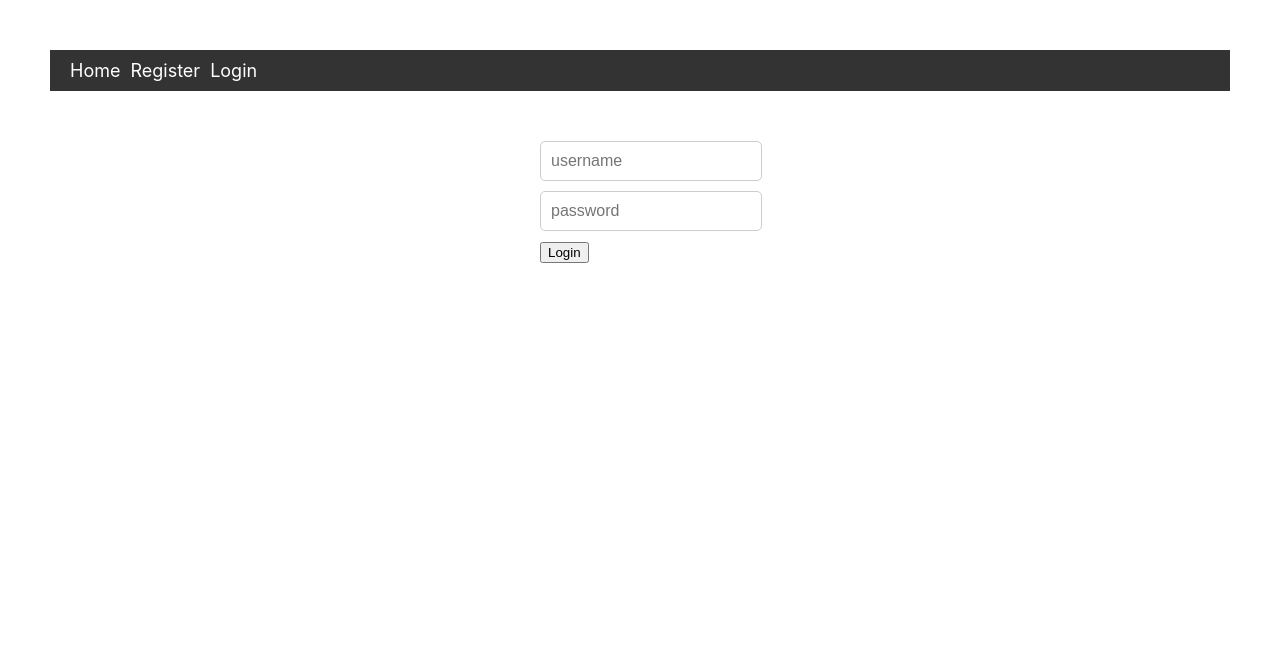
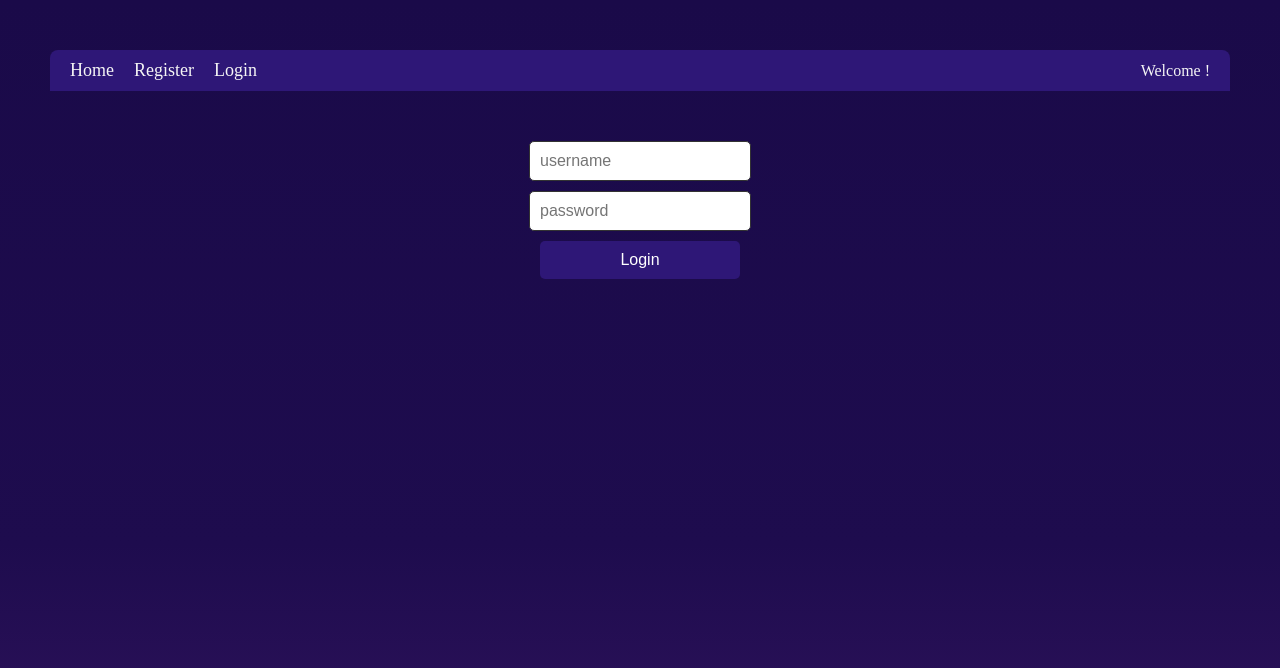
Before and after one commit to MariusDevelops/mern-chat-app, a React (Create React App) app in the folder client/: page /login in a window 1280 px wide. Shown: the top 668 px of the page. Built offline with nearby package versions, Linux system fonts and the light colour scheme.

Commit message:
feat: home, login and register page css

```diff
--- a/client/src/App.css
+++ b/client/src/App.css
@@ -1,37 +1,92 @@
-/* Global */
+/* GLOBAL */
 body {
   margin: 0;
   padding: 0;
   box-sizing: border-box;
-  margin: 50px;
+  /* margin: 50px; */
+  background: rgb(26, 10, 73);
+  background: linear-gradient(
+    180deg,
+    rgba(26, 10, 73, 1) 0%,
+    rgba(30, 12, 78, 1) 68%,
+    rgba(48, 19, 93, 1) 100%
+  );
+  height: 100vh;
+  font-family: cursive;
+  color: whitesmoke;
+  font-size: 16px;
+  padding: 50px;
 }
 
-/* Navigation Bar */
-.navigation-bar {
+input[type='text'],
+input[type='password'],
+button {
+  border-radius: 12px;
+}
+
+/* TOOLBAR */
+.toolbar {
   display: flex;
   justify-content: space-between;
   align-items: center;
-  background-color: #333;
-  color: #fff;
   padding: 10px 20px;
+  background-color: #2e1777;
+  border-radius: 8px 8px 0 0;
 }
 
-.navigation-bar a {
-  color: #fff;
+.toolbar a {
+  color: whitesmoke;
   text-decoration: none;
   margin-right: 10px;
   font-size: 18px;
 }
 
-.navigation-bar a:hover {
+.toolbar a:hover {
   text-decoration: underline;
 }
 
+/* HOME PAGE */
+.home-page {
+  display: flex;
+  flex-direction: column;
+  align-items: center;
+  /* justify-content: center; */
+  height: 80vh;
+  background: url('https://cdn.pixabay.com/photo/2017/08/01/20/52/people-2567915__480.jpg');
+  background-size: cover;
+  background-position: center;
+  filter: brightness(0.7);
+  border-radius: 0 0 8px 8px;
+}
+
+.home-page h1 {
+  font-size: 3rem;
+  text-align: center;
+  color: #2e1777;
+}
+
+.home-page p {
+  font-size: 2.5rem;
+  text-align: center;
+  color: rgba(26, 10, 73, 1);
+}
+
+.home-page img {
+  border-radius: 16px;
+  border: 5px solid #14052f;
+  box-shadow: 0 2px 4px rgba(0, 0, 0, 0.25);
+  display: none;
+}
+
 /* Login - Register Pages */
-.log-reg-page {
+.page-layout {
   padding-top: 50px;
   width: 200px;
   margin: 0 auto;
+  display: flex;
+  flex-direction: column;
+  align-items: center;
+  justify-content: center;
 }
 
 input[type='text'] {
@@ -41,24 +96,37 @@ input[type='text'] {
   margin-bottom: 10px;
   font-size: 16px;
   border-radius: 5px;
-  border: 1px solid #ccc;
+  border: 1px solid #333;
 }
 
-/* button {
+/* Update text alignment to left */
+input[type='text'] {
+  text-align: left;
+}
+
+button {
   display: block;
   width: 100%;
   padding: 10px;
-  background-color: #333;
+  background-color: #2e1777;
   color: #fff;
   border: none;
   border-radius: 5px;
   font-size: 16px;
   cursor: pointer;
-} */
+}
 
-/* button:hover {
-  background-color: #555;
-} */
+button:hover {
+  background-color: #452791;
+}
+
+.success-color {
+  color: #279168;
+}
+
+.error-color {
+  color: #6c2791;
+}
 
 /* Profile */
 img {
--- a/client/src/App.js
+++ b/client/src/App.js
@@ -14,7 +14,7 @@ function App() {
   return (
     <div className="App">
       <BrowserRouter>
-        <Toolbar />
+        <Toolbar className="toolbar" />
         <Routes>
           <Route path="/" element={<HomePage />} />
           <Route path="/login" element={<LoginPage />} />
--- a/client/src/components/Toolbar.js
+++ b/client/src/components/Toolbar.js
@@ -14,7 +14,7 @@ const Toolbar = () => {
   };
 
   return (
-    <div className="navigation-bar">
+    <div className="toolbar">
       <div>
         <Link to="/">Home</Link>
         <Link to="/register">Register</Link>
@@ -30,7 +30,7 @@ const Toolbar = () => {
         )}
         {!isLoggedIn && <Link to="/login">Login</Link>}
       </div>
-      <div>{user?.username}</div>
+      <div>Welcome {user?.username}!</div>
     </div>
   );
 };
--- a/client/src/pages/HomePage.js
+++ b/client/src/pages/HomePage.js
@@ -1,7 +1,19 @@
 import React from 'react';
 
-const HomePage = () => {
-  return <div>HomePage</div>;
-};
+function HomePage() {
+  return (
+    <div className="home-page">
+      <div className="home-page-bg"></div>
+      <h1>Welcome to My Chat App</h1>
+      {/* <p>Connect with friends and family from anywhere in the world!</p> */}
+      <div className="image-container">
+        <img
+          src="https://cdn.pixabay.com/photo/2017/08/01/20/52/people-2567915__480.jpg"
+          alt="People chatting on the My Chat App"
+        />
+      </div>
+    </div>
+  );
+}
 
 export default HomePage;
--- a/client/src/pages/LoginPage.js
+++ b/client/src/pages/LoginPage.js
@@ -45,13 +45,13 @@ const LoginPage = () => {
   }
 
   return (
-    <div className="log-reg-page">
+    <div className="page-layout">
       <input type="text" ref={nameRef} placeholder="username" />
       <input type="text" ref={passwordRef} placeholder="password" />
 
       <button onClick={auth}>Login</button>
-      {isSuccess === true && <p style={{ color: 'green' }}>Success</p>}
-      {isSuccess === false && <p style={{ color: 'red' }}>Wrong credentials</p>}
+      {isSuccess === true && <p className="success-color">Success</p>}
+      {isSuccess === false && <p className="error-color">Wrong credentials</p>}
     </div>
   );
 };
--- a/client/src/pages/RegisterPage.js
+++ b/client/src/pages/RegisterPage.js
@@ -72,7 +72,7 @@ const RegisterPage = () => {
   }
 
   return (
-    <div className="log-reg-page">
+    <div className="page-layout">
       <input type="text" ref={nameRef} placeholder="username" />
       <input type="text" ref={passwordRef} placeholder="password" />
       <input type="text" ref={passwordTwoRe} placeholder="password 2" />
@@ -80,7 +80,7 @@ const RegisterPage = () => {
       <button onClick={auth}>Register</button>
 
       {errors.length > 0 && (
-        <div style={{ color: 'red' }}>
+        <div className="error-color">
           {errors.map((error, index) => (
             <p key={index}>{error}</p>
           ))}
--- a/client/src/pages/UserProfilePage.js
+++ b/client/src/pages/UserProfilePage.js
@@ -1,10 +1,11 @@
 import React, { useEffect, useState } from 'react';
-import { useParams } from 'react-router-dom';
+import { useParams, useNavigate } from 'react-router-dom';
 // import { setUser } from '../features/dataSlice';
 import { useSelector } from 'react-redux';
 
 const UserProfilePage = () => {
   const myUser = useSelector((state) => state.data.myUser);
+  const navigate = useNavigate();
 
   const { username } = useParams();
   const [user, setUser] = useState(null);
@@ -42,6 +43,7 @@ const UserProfilePage = () => {
       .then((res) => res.json())
       .then((data) => {
         console.log(data);
+        navigate('/conversations');
       });
   };
 
```
Also changed, not shown: client/notes/final-app-task.md (+1 -1 lines).
